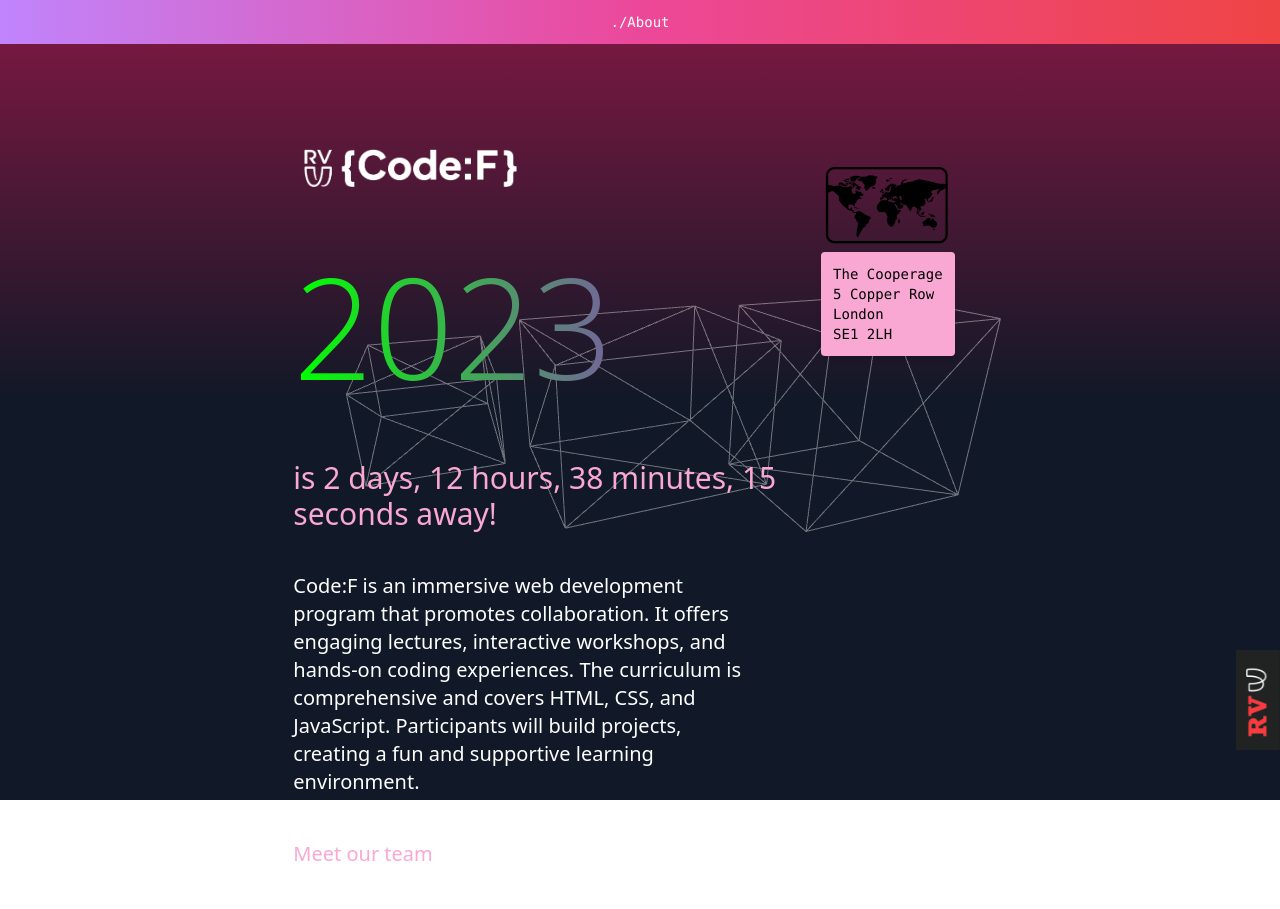
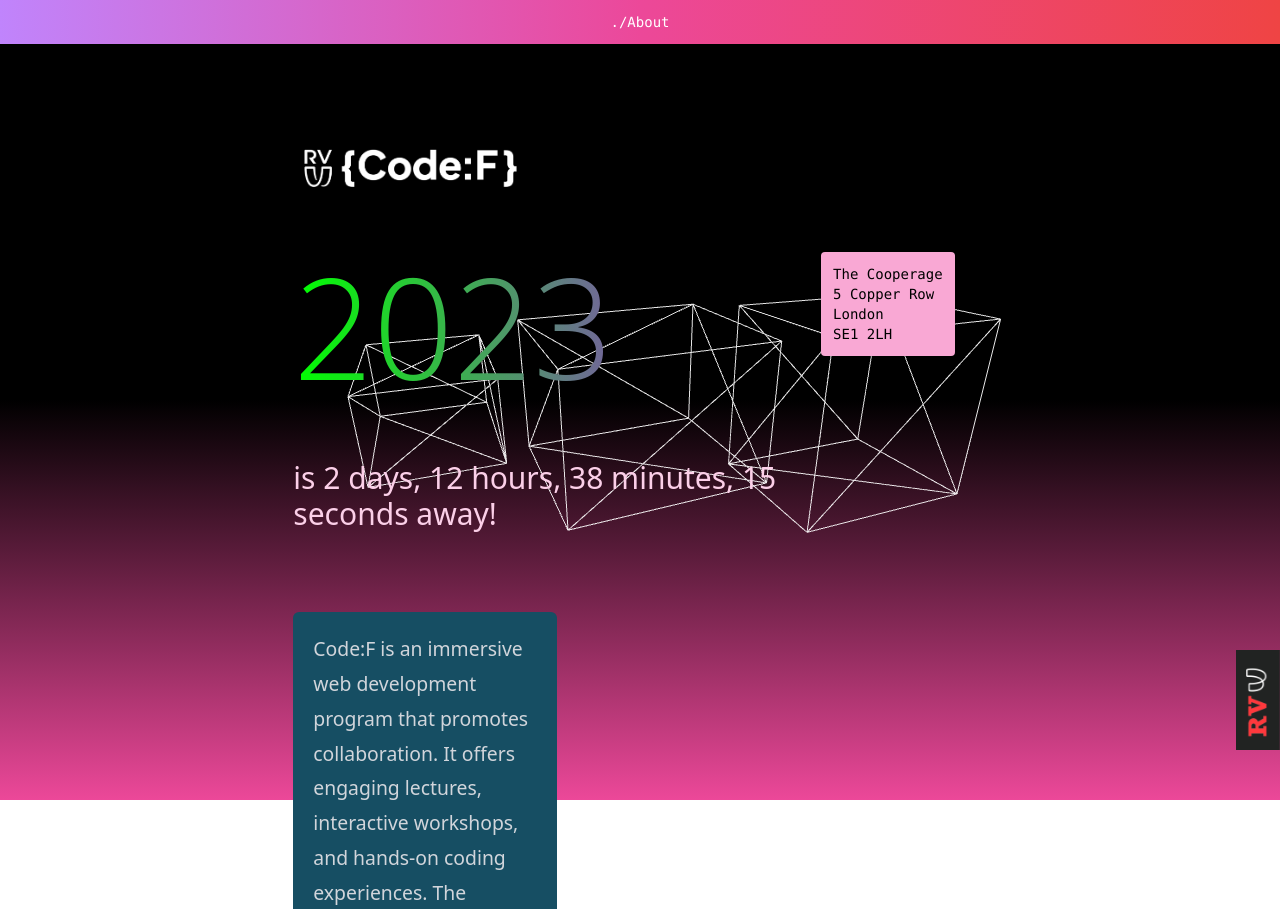
Before and after one commit to ossiehilts/CodeF-Astro-Template-2023, an Astro site: page / in a window 1280 px wide. Shown: the top 909 px of the page. Built offline with nearby package versions, Linux system fonts and the light colour scheme; Astro itself is replaced by a stand-in of ours; animation ran at ten frames a second.

Commit message:
Update 3 files

```diff
--- a/src/components/Background.tsx
+++ b/src/components/Background.tsx
@@ -92,9 +92,9 @@ const ThreeJSAnimation = () => {
   }, []);
 
   return (
-    <div className="fixed top-0 bottom-0 left-0 right-0 bg-gradient-to-b from-pink-900 via-gray-900 to-gray-900">
+    <div className="absolute top-0 bottom-0 left-0 right-0 bg-gradient-to-b from-black via-black to-pink-500">
       <div
-        style={{ opacity: 0.4 }}
+        style={{ opacity: 0.9 }}
         className="hidden lg:block"
         ref={canvasRef}
         id="canvas-container"
--- a/src/components/CountdownTimer.tsx
+++ b/src/components/CountdownTimer.tsx
@@ -101,7 +101,7 @@ const CountdownTimer = () => {
   });
 
   return (
-    <h2 className="text-3xl text-pink-300 text-left w-full block m-0 p-0 md:mt-2">
+    <h2 className="text-3xl text-left w-full block m-0 p-0 md:mt-2">
       <span>is {timeLeft.days} days, </span>
       <span>{timeLeft.hours} hours, </span>
       <span>{timeLeft.minutes} minutes, </span>
--- a/src/pages/index.astro
+++ b/src/pages/index.astro
@@ -70,8 +70,12 @@ import Layout from "../layouts/Layout.astro";
 						<h1 class="my-heading">
 							<div class="block">2023</div>
 						</h1>
-						<CountdownTimer client:load />
-						<p class="text-white mt-10 md:max-w-md text-xl">
+						<div class="text-pink-200 mb-20">
+							<CountdownTimer client:load />
+						</div>
+						<p
+							class="p-5 bg-cyan-900 rounded-md text-gray-300 md:w-1/2"
+						>
 							Code:F is an immersive web development program that
 							promotes collaboration. It offers engaging lectures,
 							interactive workshops, and hands-on coding
@@ -102,13 +106,11 @@ import Layout from "../layouts/Layout.astro";
 				</div>
 				<a href="https://goo.gl/maps/AG2HtjNx2TFBkWtJA">
 					<div class="lg:mr-8 mt-5 mb-20 lg:float-right">
-						<span
-							class="lg:text-8xl lg:rotate-12 relative"
-							style={{ transform: "translateY(-5px)" }}
+						<span class="lg:text-8xl lg:rotate-12 relative"
 							>&#x1F5FA;</span
 						>
 						<p
-							class="bg-pink-300 p-3 text-sm font-mono hover:animate-bounce rounded min-w-max inline-block lg:block shadow-md"
+							class="bg-pink-300 p-3 text-sm font-mono rounded min-w-max inline-block lg:block shadow-md"
 						>
 							The Cooperage
 							<br /> 5 Copper Row
```
